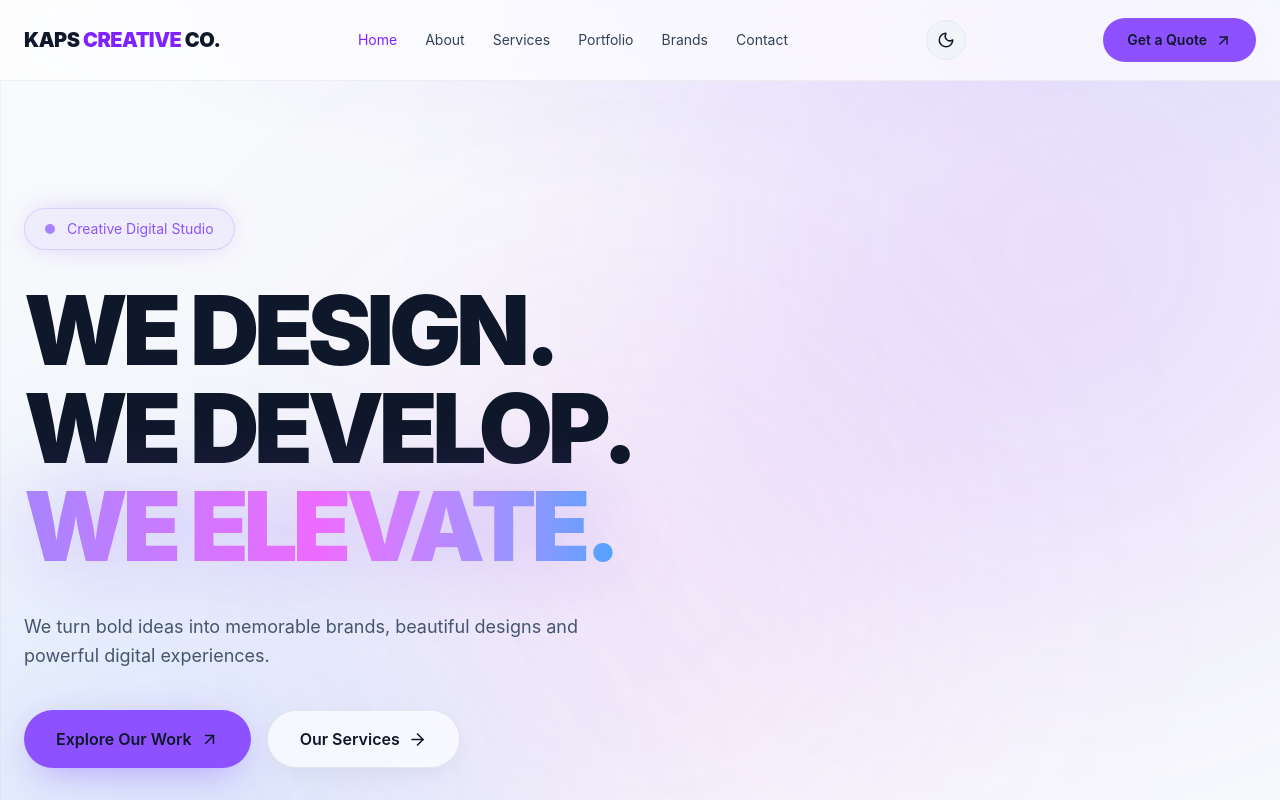
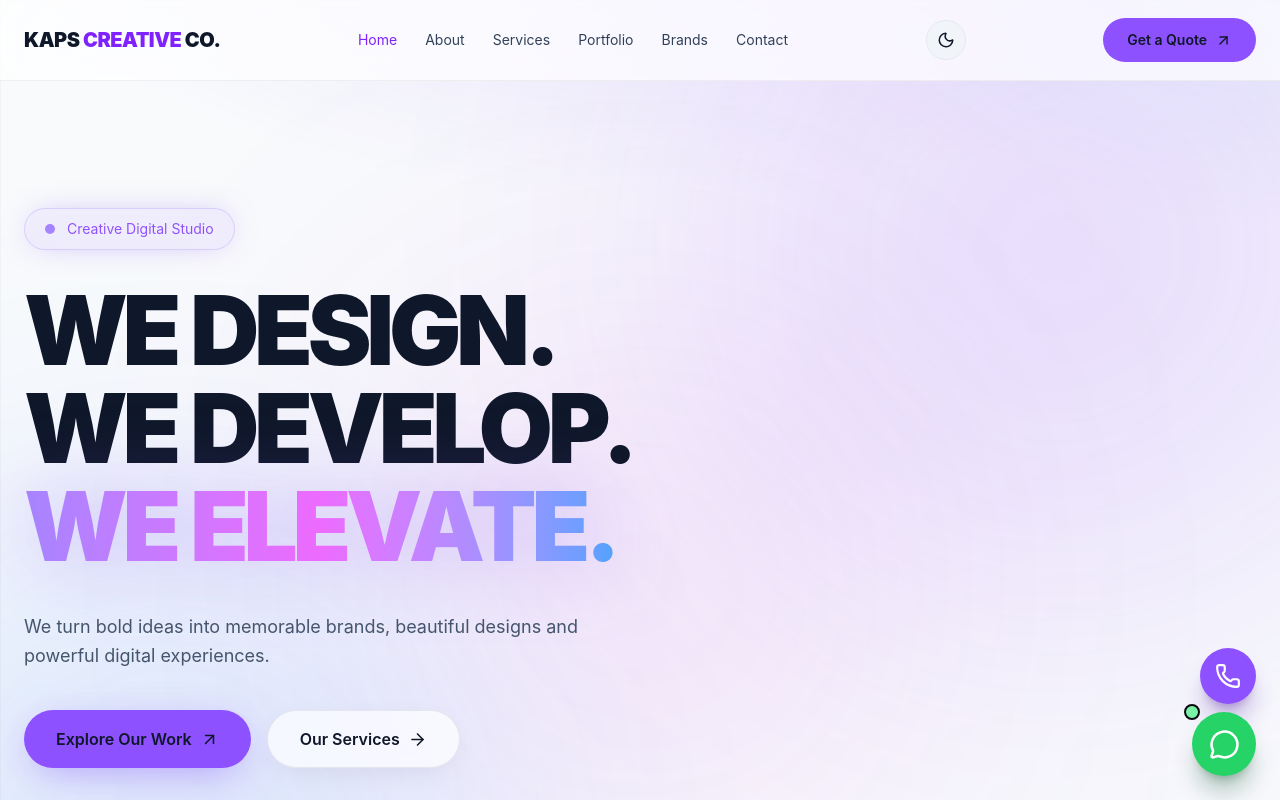
Before and after one commit to Kapilchandane/kaps_creative_co, a React (Vite) app: page / in a window 1280 px wide. Shown: the top 800 px of the page. Built offline with nearby package versions, Linux system fonts and the light colour scheme.

Commit message:
Show WhatsApp and direct call buttons (hardcode number)

```diff
--- a/src/App.jsx
+++ b/src/App.jsx
@@ -6,6 +6,7 @@ import Navbar from "./components/Navbar";
 import ScrollManager from "./components/ScrollManager";
 import SmoothScroll from "./components/SmoothScroll";
 import WhatsAppButton from "./components/WhatsAppButton";
+import CallButton from "./components/CallButton";
 import BackToTop from "./components/BackToTop";
 
 export default function App() {
@@ -27,6 +28,7 @@ export default function App() {
       </main>
 
       <Footer />
+      <CallButton />
       <WhatsAppButton />
       <BackToTop />
     </>
--- /dev/null
+++ b/src/components/CallButton.jsx
@@ -0,0 +1,19 @@
+import { Phone } from "lucide-react";
+
+export default function CallButton() {
+  const phone = "919673681767";
+  const isValid = /^[1-9]\d{7,14}$/.test(phone || "");
+
+  if (!isValid) return null;
+
+  return (
+    <a
+      href={`tel:+${phone}`}
+      aria-label="Call Kaps Creative Co."
+      title="Call us"
+      className="fixed bottom-24 right-6 z-50 flex h-14 w-14 items-center justify-center rounded-full bg-violet-500 text-white shadow-xl shadow-violet-900/30 transition duration-300 hover:scale-110 hover:bg-violet-400"
+    >
+      <Phone size={26} />
+    </a>
+  );
+}
--- a/src/components/WhatsAppButton.jsx
+++ b/src/components/WhatsAppButton.jsx
@@ -1,7 +1,7 @@
 import { MessageCircle } from "lucide-react";
 
 export default function WhatsAppButton() {
-  const phone = import.meta.env.VITE_WHATSAPP_NUMBER;
+  const phone = "919673681767";
   const isValid = /^[1-9]\d{7,14}$/.test(phone || "");
 
   if (!isValid) return null;
--- a/src/sections/Contact.jsx
+++ b/src/sections/Contact.jsx
@@ -59,7 +59,7 @@ export default function Contact() {
   function handleSubmit(event) {
     event.preventDefault();
 
-    const phone = import.meta.env.VITE_WHATSAPP_NUMBER;
+    const phone = "919673681767";
 
     if (!phone || !/^[1-9]\d{7,14}$/.test(phone)) {
       setStatus("error");
```
